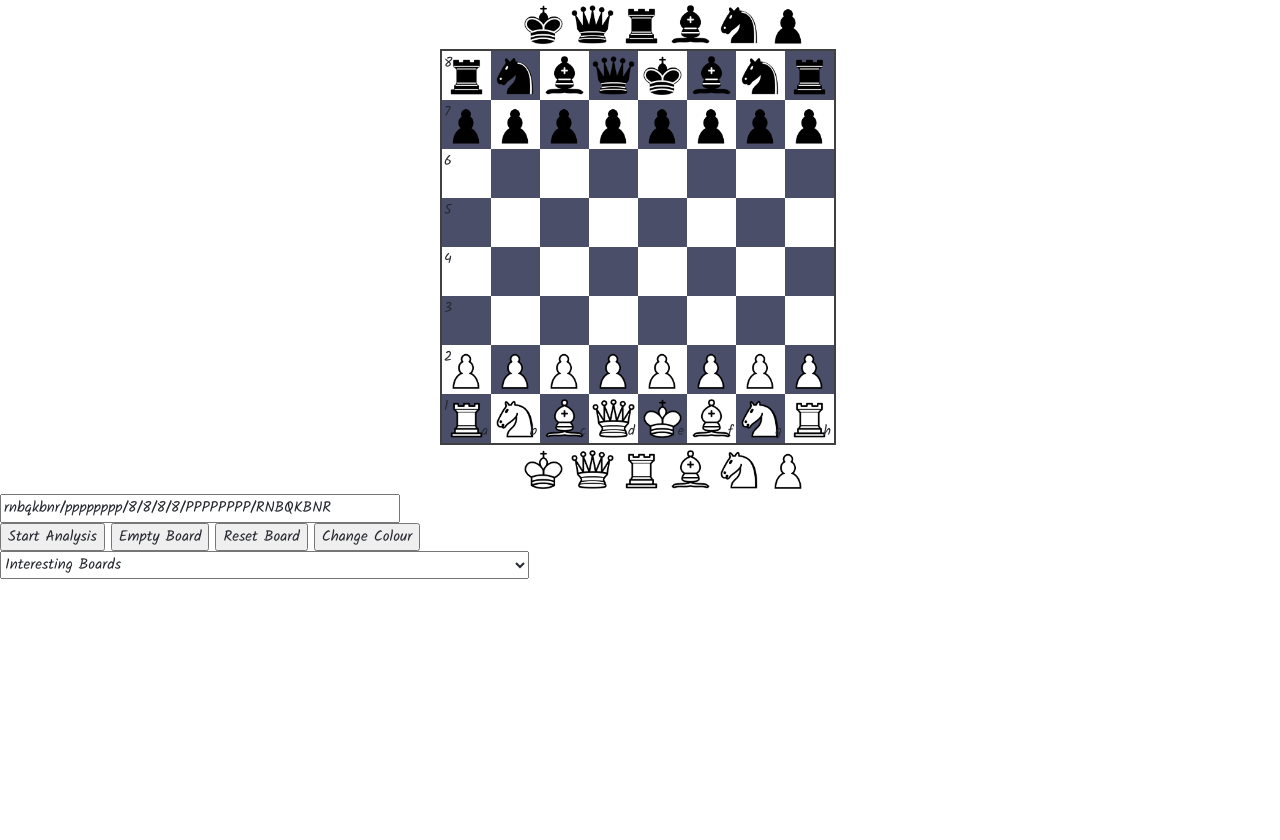
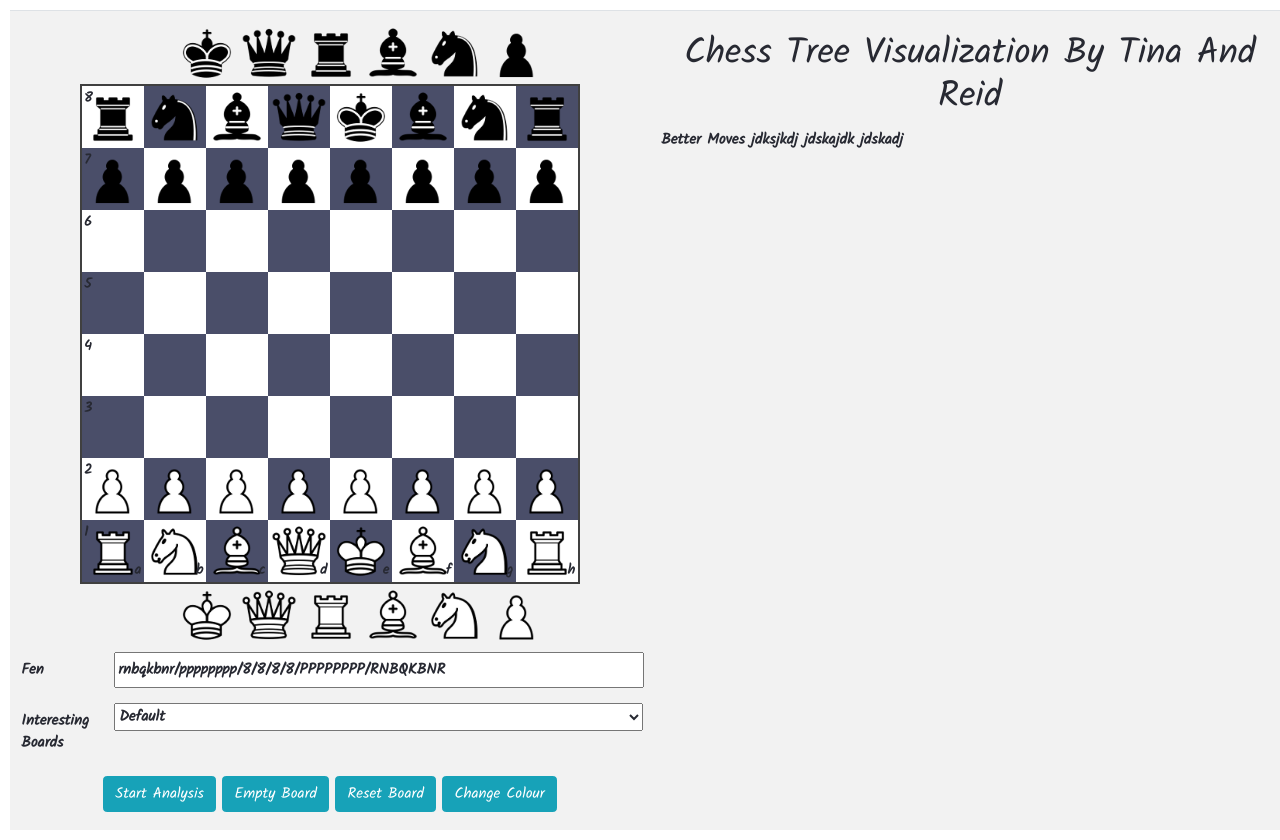
Before and after one commit to reidmcy/infoviz_chess, a Flask app: page / in a window 1280 px wide. Before the commit the page ends 579 px from the top, so only its background shows below. Run offline with Flask 2, Linux system fonts and the light colour scheme; lists and menus that the app fills with data are empty; some libraries are stand-ins or nearby versions.

Commit message:
minor fixes

```diff
--- a/app/static/css/chess.css
+++ b/app/static/css/chess.css
@@ -5,7 +5,7 @@
   color: #272932;
 
 }
-#board{
+.board2{
   display: block;
   text-align: center;
   margin: auto;
@@ -22,6 +22,13 @@ table td{
 
 .table{
   margin: 10px;
+}
+.mybtn{
+  margin-bottom: 1%;
+}
+.centerbtn{
+  display: block;
+  text-align: center;
 }
 .progress{
   display: block;
--- a/app/templates/index.html
+++ b/app/templates/index.html
@@ -4,6 +4,7 @@
     <meta charset="utf-8">
 
     <title>Chess Move Trees</title>
+    <link rel="stylesheet" href="/static/bootstrap/css/bootstrap.min.css">
     <link rel = "stylesheet" type = "text/css" href = "/static/css/chess.css" />
     <link rel = "stylesheet" type = "text/css" href = "/static/css/chessboard-1.0.0.css" />
     <link rel="stylesheet" href="/static/css/w3.css">
@@ -11,18 +12,24 @@
 </head>
 
  <body>
-     <div id="board" style="width: 400px"></div>
-     <input type="text" id="fen_input" style="width: 400px">
-      <div class="buttons">
-     <button id="startBtn">Start Analysis</button>
-     <button id="clearBtn">Empty Board</button>
-     <button id="resetBtn">Reset Board</button>
-     <button id="flipBtn">Change Colour</button>
-     </div>
-     <div class="dropdown">
+
+    <table class="table table-striped">
+        <tbody>
+          <tr>
+            <th class="col-sm-6">
+                <div class="board2" id="board" style="width: 500px"></div>
+                <div class="form-group row" style="margin-top: 1%;">
+                    <label class="col-sm-2 col-form-label">Fen</label>
+                    <input type="text" id="fen_input" style="width: 530px">
+                </div>
+
+
+     <div class="form-group row" style="margin-top: 1%;">
+        <label class="col-sm-2 col-form-label">Interesting Boards</label>
+        <div class="dropdown">
          <form name="dropdown_form">
-         <select name ="tricky_lines_dropdown" id="tricky_lines_dropdown" onChange = "update_board(document.dropdown_form.tricky_lines_dropdown.options[document.dropdown_form.tricky_lines_dropdown.options.selectedIndex].value);">
-          <option value="start"> Interesting Boards</option>
+         <select class="mdb-select md-form colorful-select dropdown-primary" name ="tricky_lines_dropdown" id="tricky_lines_dropdown" onChange = "update_board(document.dropdown_form.tricky_lines_dropdown.options[document.dropdown_form.tricky_lines_dropdown.options.selectedIndex].value);">
+          <option value="start">Default</option>
           <option value="rnbqkb1r/pp2pppp/2p2n2/3p4/3P4/3BP3/PPPN1PPP/R1BQK1NR b KQkq - 3 4">rnbqkb1r/pp2pppp/2p2n2/3p4/3P4/3BP3/PPPN1PPP/R1BQK1NR b KQkq - 3 4</option>
           <option value="rnbq1rk1/ppppbppp/5n2/1B2Q3/4P3/8/PPPP1PPP/RNB1K1NR w KQ - 3 5">rnbq1rk1/ppppbppp/5n2/1B2Q3/4P3/8/PPPP1PPP/RNB1K1NR w KQ - 3 5</option>
           <option value="r1bqkbnr/1p1p1ppp/p1n1p3/2p5/2B1P3/2N2Q2/PPPP1PPP/R1B1K1NR w KQkq - 0 5">r1bqkbnr/1p1p1ppp/p1n1p3/2p5/2B1P3/2N2Q2/PPPP1PPP/R1B1K1NR w KQkq - 0 5</option>
@@ -31,6 +38,25 @@
     </form>
      </div>
     </div>
+    <div class="buttons mybtn" style="text-align: center;display: block;">
+        <button type="button" class="btn btn-info " id="startBtn">Start Analysis</button>
+        <button type="button" class="btn btn-info " id="clearBtn">Empty Board</button>
+        <button type="button" class="btn btn-info " id="resetBtn">Reset Board</button>
+        <button type="button" class="btn btn-info " id="flipBtn">Change Colour</button>
+        </div>
+  </div>
+  </th>
+            <th>
+              <h1 style="text-align: center;">Chess Tree Visualization By Tina And Reid</h1>
+                <p>Better Moves jdksjkdj jdskajdk jdskadj</p>
+            </th>
+
+          </tr>
+
+        </tbody>
+      </table>
+
+
 
 
   <script src="/static/js/third_party/jquery-3.4.1.min.js"></script>
```
Also changed, not shown: app/static/js/chess_utils.js (+4 -4 lines), app/templates/chess.html (+11 -6 lines).
